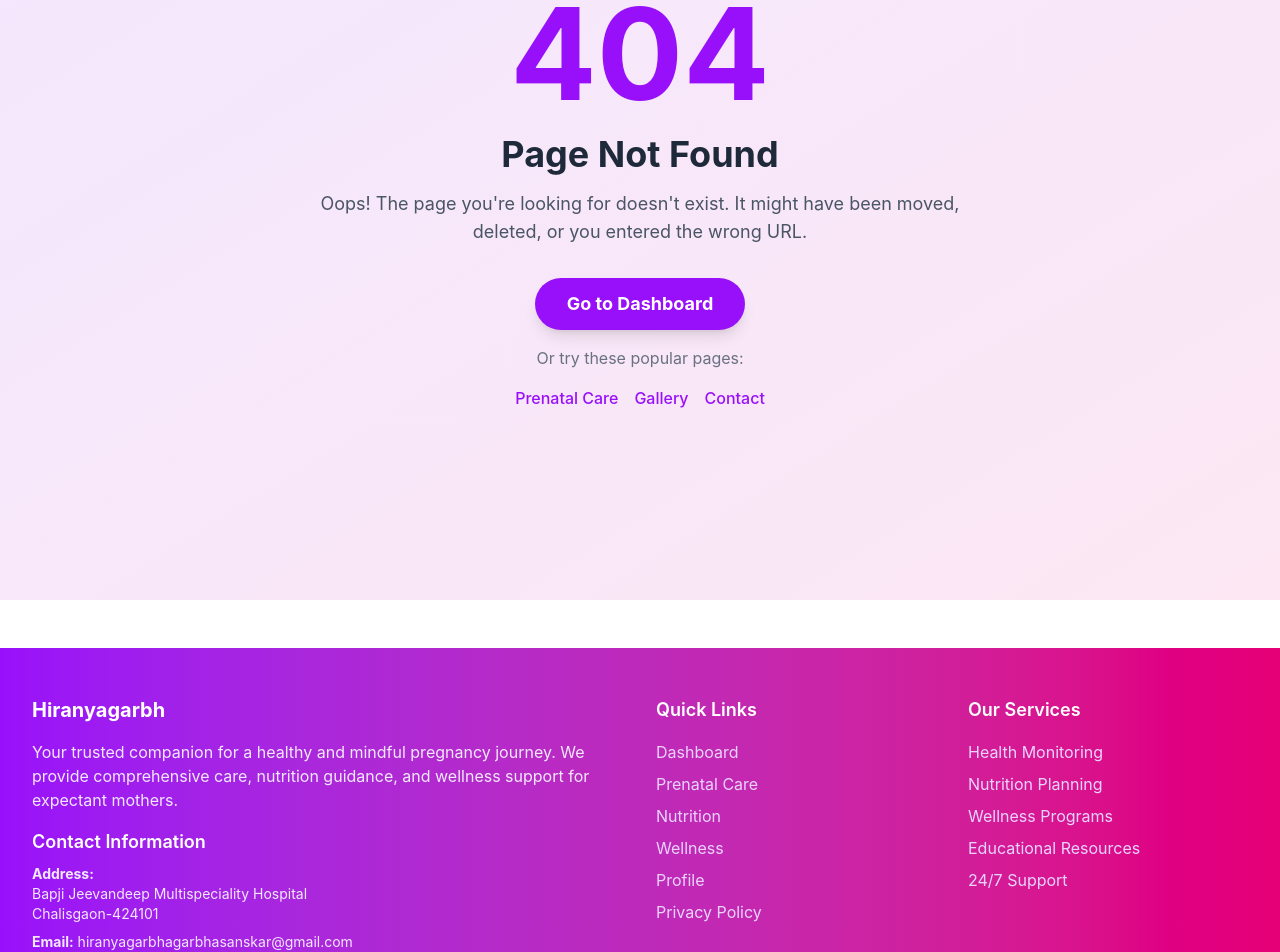
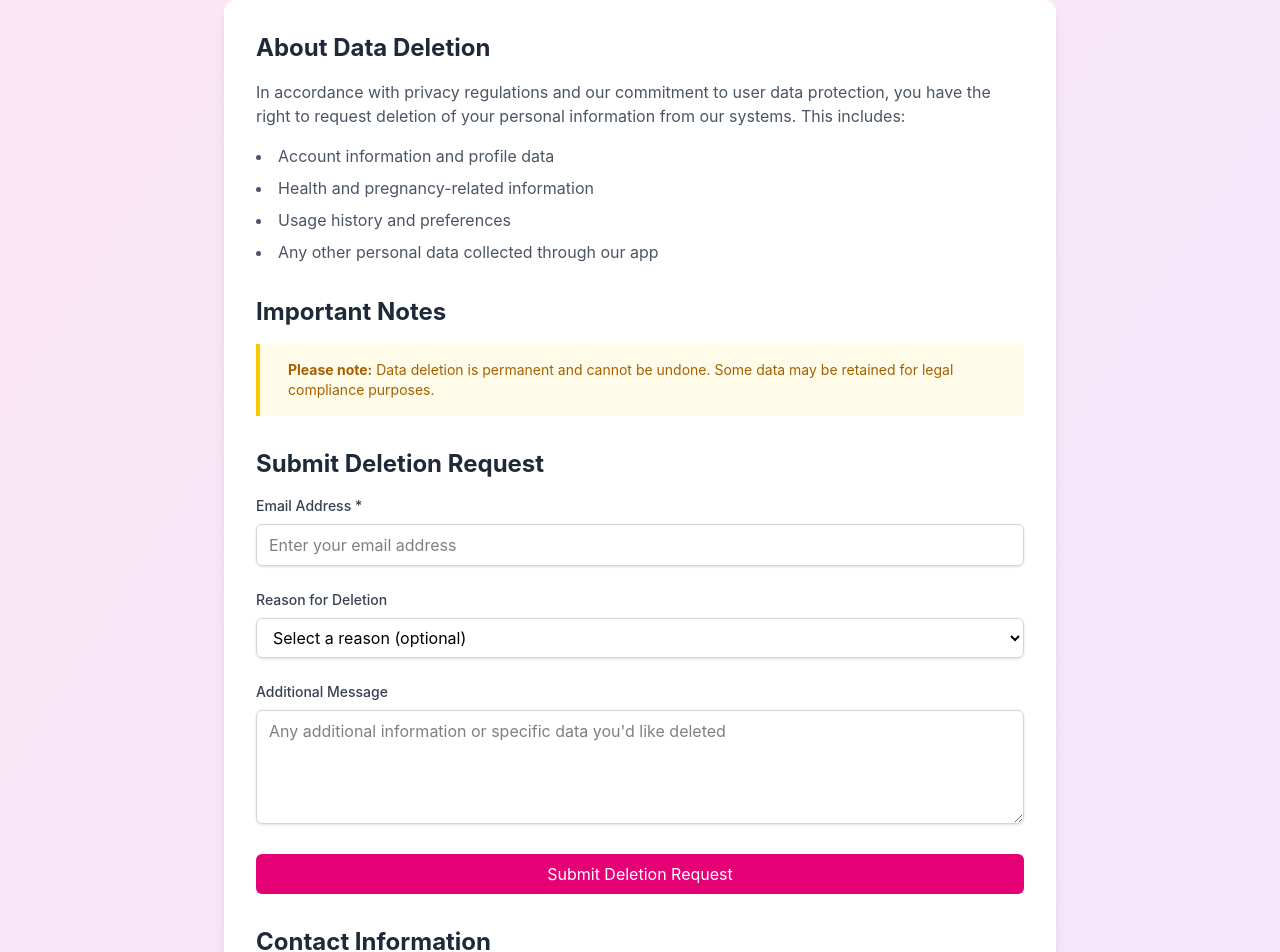
Before and after one commit to singhsunny26sep/hiranyagarbhsanskar, a React (Create React App) app: page /data-deletion in a window 1280 px wide. Shown: the part 345-1297 px from the top of the page. Built offline with nearby package versions, Linux system fonts and the light colour scheme.

Commit message:
newchanges

```diff
--- a/src/App.js
+++ b/src/App.js
@@ -11,6 +11,7 @@ import NotFound from './pages/NotFound';
 import Login from './pages/Login';
 import Contact from './pages/Contact';
 import PrivacyPolicy from './pages/PrivacyPolicy';
+import DataDeletion from './pages/DataDeletion';
 import { BrowserRouter, Route, Routes, useLocation } from 'react-router-dom';
 
 function ScrollToTop() {
@@ -39,6 +40,7 @@ export default function App() {
    <Route path='/download' element={<Download/>}/>
    <Route path='/gallery' element={<Gallery/>}/>
    <Route path='/privacy-policy' element={<PrivacyPolicy/>}/>
+   <Route path='/data-deletion' element={<DataDeletion/>}/>
    <Route path='*' element={<NotFound/>}/>
  </Routes>
 </BrowserRouter>
--- /dev/null
+++ b/src/pages/DataDeletion.jsx
@@ -0,0 +1,174 @@
+import React, { useState } from 'react';
+import Header from '../components/Header';
+import Footer from '../components/Footer';
+
+function DataDeletion() {
+  const [formData, setFormData] = useState({
+    email: '',
+    reason: '',
+    message: ''
+  });
+  const [submitted, setSubmitted] = useState(false);
+
+  const handleChange = (e) => {
+    setFormData({
+      ...formData,
+      [e.target.name]: e.target.value
+    });
+  };
+
+  const handleSubmit = (e) => {
+    e.preventDefault();
+    // Here you would typically send the data to your backend
+    console.log('Data deletion request:', formData);
+    setSubmitted(true);
+  };
+
+  return (
+    <div className="min-h-screen bg-gradient-to-br from-pink-100 to-purple-100">
+      <Header />
+
+      <div className="max-w-4xl mx-auto px-4 sm:px-6 lg:px-8 py-8">
+        {/* Hero Section */}
+        <div className="text-center mb-12">
+          <h1 className="text-4xl md:text-5xl font-bold text-gray-800 mb-4">
+            Data Deletion Request
+          </h1>
+          <p className="text-xl text-gray-600 max-w-3xl mx-auto">
+            Request deletion of your personal data from our systems. We will process your request within 30 days.
+          </p>
+        </div>
+
+        {/* Content */}
+        <div className="bg-white rounded-xl shadow-lg p-8 space-y-8">
+          <section>
+            <h2 className="text-2xl font-bold text-gray-800 mb-4">About Data Deletion</h2>
+            <p className="text-gray-600 mb-4">
+              In accordance with privacy regulations and our commitment to user data protection, you have the right to request deletion of your personal information from our systems. This includes:
+            </p>
+            <ul className="list-disc list-inside text-gray-600 space-y-2">
+              <li>Account information and profile data</li>
+              <li>Health and pregnancy-related information</li>
+              <li>Usage history and preferences</li>
+              <li>Any other personal data collected through our app</li>
+            </ul>
+          </section>
+
+          <section>
+            <h2 className="text-2xl font-bold text-gray-800 mb-4">Important Notes</h2>
+            <div className="bg-yellow-50 border-l-4 border-yellow-400 p-4">
+              <div className="flex">
+                <div className="ml-3">
+                  <p className="text-sm text-yellow-700">
+                    <strong>Please note:</strong> Data deletion is permanent and cannot be undone. Some data may be retained for legal compliance purposes.
+                  </p>
+                </div>
+              </div>
+            </div>
+          </section>
+
+          {!submitted ? (
+            <section>
+              <h2 className="text-2xl font-bold text-gray-800 mb-4">Submit Deletion Request</h2>
+              <form onSubmit={handleSubmit} className="space-y-6">
+                <div>
+                  <label htmlFor="email" className="block text-sm font-medium text-gray-700 mb-2">
+                    Email Address *
+                  </label>
+                  <input
+                    type="email"
+                    id="email"
+                    name="email"
+                    required
+                    value={formData.email}
+                    onChange={handleChange}
+                    className="w-full px-3 py-2 border border-gray-300 rounded-md shadow-sm focus:outline-none focus:ring-pink-500 focus:border-pink-500"
+                    placeholder="Enter your email address"
+                  />
+                </div>
+
+                <div>
+                  <label htmlFor="reason" className="block text-sm font-medium text-gray-700 mb-2">
+                    Reason for Deletion
+                  </label>
+                  <select
+                    id="reason"
+                    name="reason"
+                    value={formData.reason}
+                    onChange={handleChange}
+                    className="w-full px-3 py-2 border border-gray-300 rounded-md shadow-sm focus:outline-none focus:ring-pink-500 focus:border-pink-500"
+                  >
+                    <option value="">Select a reason (optional)</option>
+                    <option value="no-longer-using">No longer using the service</option>
+                    <option value="privacy-concerns">Privacy concerns</option>
+                    <option value="account-closure">Closing account</option>
+                    <option value="other">Other</option>
+                  </select>
+                </div>
+
+                <div>
+                  <label htmlFor="message" className="block text-sm font-medium text-gray-700 mb-2">
+                    Additional Message
+                  </label>
+                  <textarea
+                    id="message"
+                    name="message"
+                    rows="4"
+                    value={formData.message}
+                    onChange={handleChange}
+                    className="w-full px-3 py-2 border border-gray-300 rounded-md shadow-sm focus:outline-none focus:ring-pink-500 focus:border-pink-500"
+                    placeholder="Any additional information or specific data you'd like deleted"
+                  ></textarea>
+                </div>
+
+                <button
+                  type="submit"
+                  className="w-full bg-pink-600 text-white py-2 px-4 rounded-md hover:bg-pink-700 focus:outline-none focus:ring-2 focus:ring-pink-500 focus:ring-offset-2 transition duration-200"
+                >
+                  Submit Deletion Request
+                </button>
+              </form>
+            </section>
+          ) : (
+            <section className="text-center">
+              <div className="bg-green-50 border border-green-200 rounded-md p-6">
+                <div className="flex">
+                  <div className="flex-shrink-0">
+                    <svg className="h-5 w-5 text-green-400" viewBox="0 0 20 20" fill="currentColor">
+                      <path fillRule="evenodd" d="M10 18a8 8 0 100-16 8 8 0 000 16zm3.707-9.293a1 1 0 00-1.414-1.414L9 10.586 7.707 9.293a1 1 0 00-1.414 1.414l2 2a1 1 0 001.414 0l4-4z" clipRule="evenodd" />
+                    </svg>
+                  </div>
+                  <div className="ml-3">
+                    <h3 className="text-sm font-medium text-green-800">
+                      Request Submitted Successfully
+                    </h3>
+                    <div className="mt-2 text-sm text-green-700">
+                      <p>
+                        Your data deletion request has been submitted. We will process your request within 30 days and send a confirmation to the email address provided.
+                      </p>
+                    </div>
+                  </div>
+                </div>
+              </div>
+            </section>
+          )}
+
+          <section>
+            <h2 className="text-2xl font-bold text-gray-800 mb-4">Contact Information</h2>
+            <p className="text-gray-600 mb-4">
+              If you have any questions about the data deletion process or need assistance, please contact us:
+            </p>
+            <div className="bg-gray-50 p-4 rounded-lg">
+              <p className="text-gray-700"><strong>Email:</strong> privacy@hiranyagarbhsanskar.com</p>
+              <p className="text-gray-700"><strong>Phone:</strong> +91 8149343628</p>
+            </div>
+          </section>
+        </div>
+      </div>
+
+      <Footer />
+    </div>
+  );
+}
+
+export default DataDeletion;
```
Lines whose indentation alone changed are shown as unchanged.
